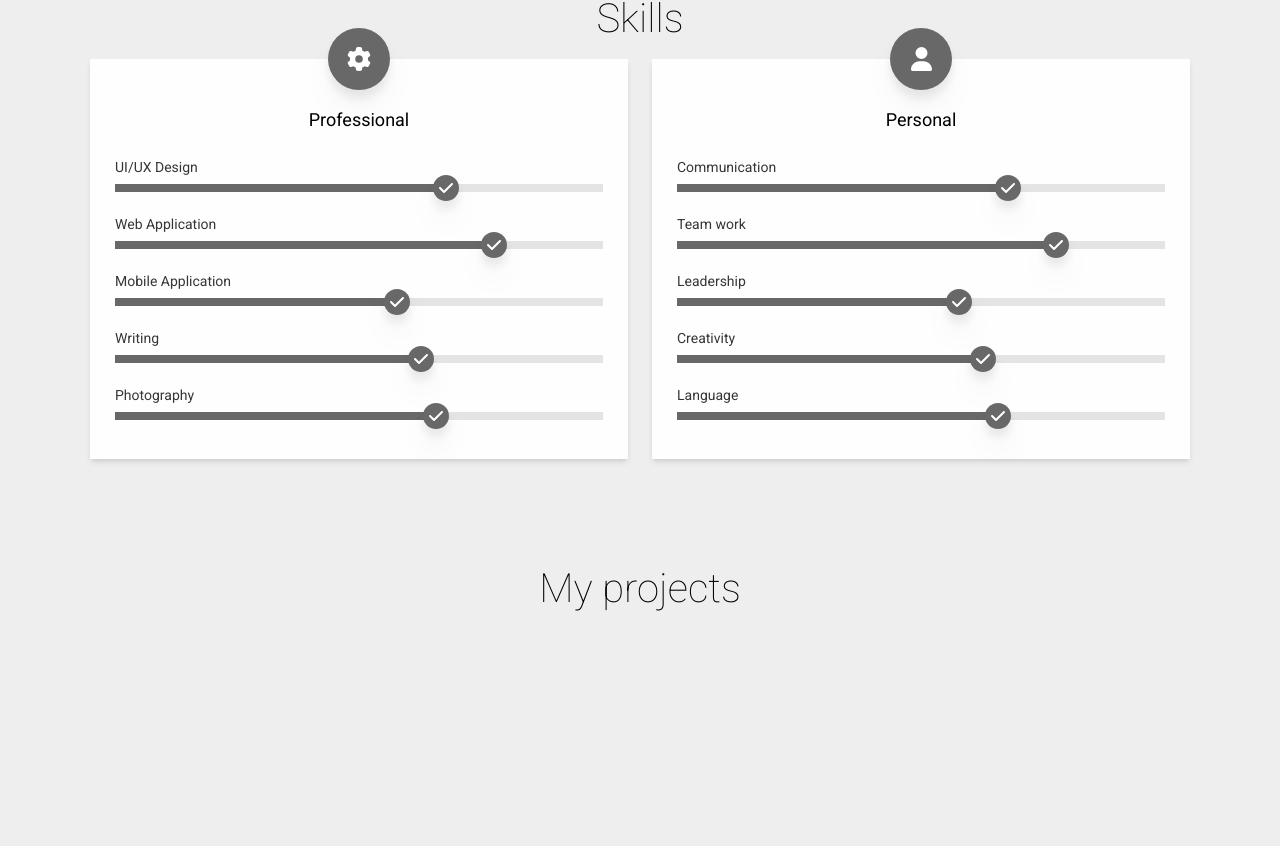
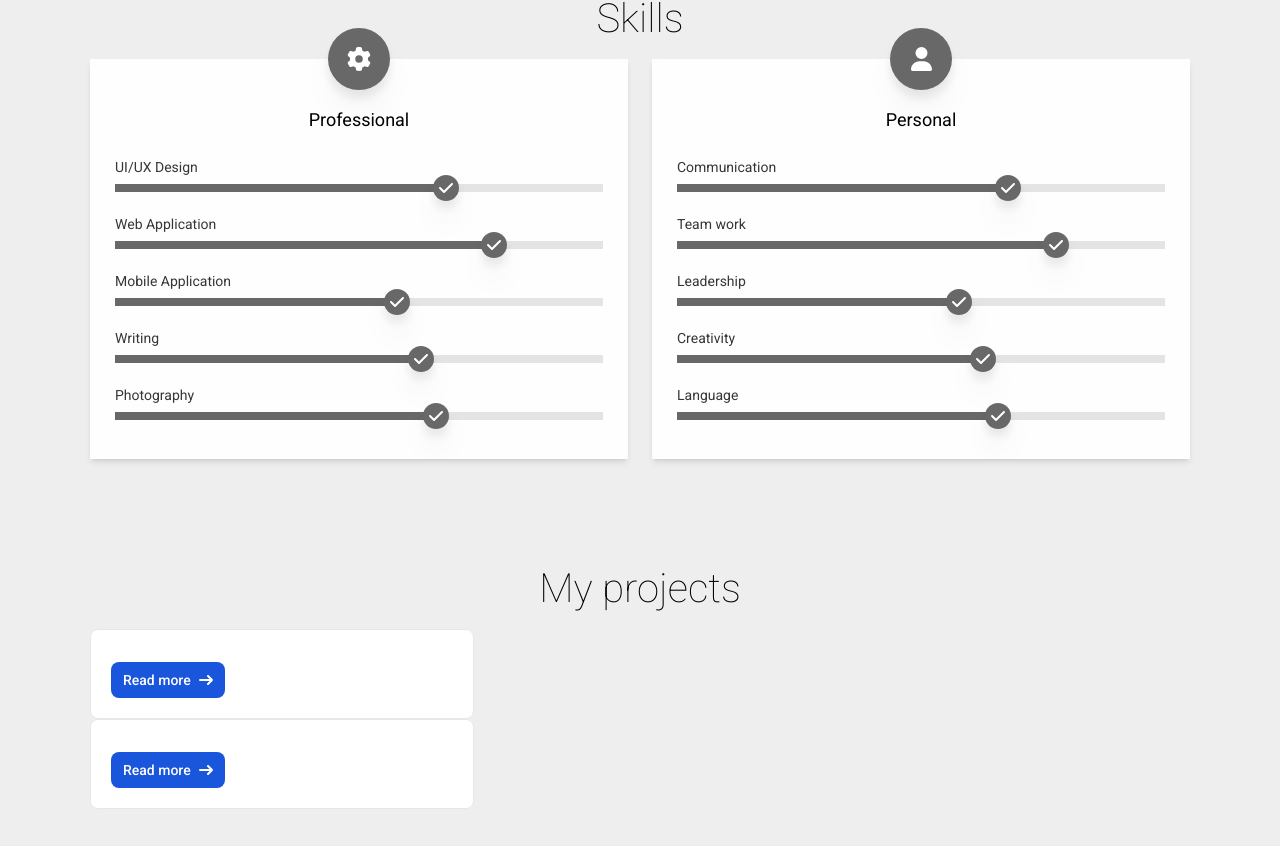
Before and after one commit to HuuNhan1308/personal-site, a React (Create React App) app: page / in a window 1280 px wide. Shown: the part 1118-1964 px from the top of the page. Built offline with nearby package versions, Linux system fonts and the light colour scheme.

Commit message:
add aos.js

```diff
--- a/package.json
+++ b/package.json
@@ -11,6 +11,7 @@
     "@testing-library/jest-dom": "^5.17.0",
     "@testing-library/react": "^13.4.0",
     "@testing-library/user-event": "^13.5.0",
+    "aos": "^2.3.4",
     "autoprefixer": "^10.4.15",
     "flowbite": "^1.8.1",
     "normalize.css": "^8.0.1",
--- a/src/App.js
+++ b/src/App.js
@@ -1,10 +1,16 @@
-import { faFacebookF, faGithub, faInstagram } from '@fortawesome/free-brands-svg-icons';
 import { Images } from './assets/img';
 import FixImg from './components/FixImg';
 import ShortInfoBar from './components/ShortInfoBar';
 import SkillBox from './components/SkillBox';
+import InfoDetail from './components/InfoDetail';
+import { faFacebookF, faGithub, faInstagram } from '@fortawesome/free-brands-svg-icons';
 import { faGear, faUser } from '@fortawesome/free-solid-svg-icons';
-import InfoDetail from './components/InfoDetail';
+
+// CSS ANIMATION
+import AOS from 'aos';
+import 'aos/dist/aos.css';
+import Card from './components/Card';
+AOS.init();
 
 function App() {
   return (
@@ -23,16 +29,17 @@ function App() {
             fullname={'Ho Huu Nhan'}
             subtitle={'UX/UI Designer & Front-end Developer'}
             icons={[faFacebookF, faGithub, faInstagram]}
+            data-aos="fade-up"
           />
         </div>
 
         {/* Main Info */}
         <div className="wrapper relative mx-auto max-w-[1100px]">
           {/* Info detail */}
-          <InfoDetail />
+          <InfoDetail data-aos="fade-up" data-aos-duration="1000" />
 
           {/* Skills */}
-          <div className="section-skills py-[50px]">
+          <div className="section-skills py-[50px]" data-aos="fade-up">
             <div className="title relative h-[70px] text-[40px] font-thin text-center">Skills</div>
 
             {/* Skill Boxes */}
@@ -64,10 +71,13 @@ function App() {
           </div>
 
           {/* My Projects */}
-          <div className="section-projects py-[50px]">
+          <div className="section-projects py-[50px]" data-aos="fade-up">
             <div className="title relative h-[70px] text-[40px] font-thin text-center">
               My projects
             </div>
+
+            <Card />
+            <Card />
           </div>
         </div>
       </div>
--- /dev/null
+++ b/src/components/Card/Card.js
@@ -0,0 +1,45 @@
+import { Images } from '~/assets/img';
+
+function Card({ title, description, img, className, link, attrs }) {
+  return (
+    <div
+      class={'max-w-sm bg-white border border-gray-200 rounded-lg shadow' + className}
+      {...attrs}
+    >
+      <a href={link}>
+        <img class="rounded-t-lg" src={img} alt="" />
+      </a>
+      <div class="p-5">
+        <a href={link}>
+          <h5 class="mb-2 text-2xl font-bold tracking-tight text-gray-900 dark:text-white">
+            {title}
+          </h5>
+        </a>
+        <p class="mb-3 font-normal text-gray-700 dark:text-gray-400">{description}</p>
+        <a
+          href={link}
+          class="inline-flex items-center px-3 py-2 text-sm font-medium text-center text-white bg-blue-700 rounded-lg hover:bg-blue-800 focus:ring-4 focus:outline-none focus:ring-blue-300 dark:bg-blue-600 dark:hover:bg-blue-700 dark:focus:ring-blue-800"
+        >
+          Read more
+          <svg
+            class="w-3.5 h-3.5 ml-2"
+            aria-hidden="true"
+            xmlns="http://www.w3.org/2000/svg"
+            fill="none"
+            viewBox="0 0 14 10"
+          >
+            <path
+              stroke="currentColor"
+              stroke-linecap="round"
+              stroke-linejoin="round"
+              stroke-width="2"
+              d="M1 5h12m0 0L9 1m4 4L9 9"
+            />
+          </svg>
+        </a>
+      </div>
+    </div>
+  );
+}
+
+export default Card;
--- /dev/null
+++ b/src/components/Card/index.js
@@ -0,0 +1 @@
+export { default } from './Card';
--- a/src/components/InfoDetail/InfoDetail.js
+++ b/src/components/InfoDetail/InfoDetail.js
@@ -1,6 +1,6 @@
-function InfoDetail() {
+function InfoDetail({ ...attrs }) {
   return (
-    <div className="section-about relative pt-[25px] pb-[50px]">
+    <div className="section-about relative pt-[25px] pb-[50px]" {...attrs}>
       <div className="relative p-[25px] grid grid-cols-12 gap-6 bg-[#FEFEFE] shadow-xl">
         {/* Info detail Column */}
         <div className="info-list col-span-5">
--- a/src/components/ShortInfoBar/ShortInfoBar.js
+++ b/src/components/ShortInfoBar/ShortInfoBar.js
@@ -1,9 +1,11 @@
 import { FontAwesomeIcon } from '@fortawesome/react-fontawesome';
 
-function ShortInfoBar({ image, fullname, subtitle, icons = [] }) {
+function ShortInfoBar({ image, fullname, subtitle, icons = [], className, ...attrs }) {
   return (
-    <>
-      <div className="-top-[80px] -mb-[80px] relative flex flex-col items-center">
+    <div
+      className={`-top-[80px] -mb-[80px] relative flex flex-col items-center ${className}`}
+      {...attrs}
+    >
       {/* Image */}
       <div className="Image w-[148px] h-[148px] overflow-hidden relative mt-0 mb-[15px] mx-auto rounded-[100%]">
         <img src={image} alt="hoho" />
@@ -30,7 +32,6 @@ function ShortInfoBar({ image, fullname, subtitle, icons = [] }) {
         ))}
       </div>
     </div>
-    </>
   );
 }
 
```
Also changed, not shown: 2 other files (tests, documents, lock files or other folders). Lines whose indentation alone changed are shown as unchanged.
